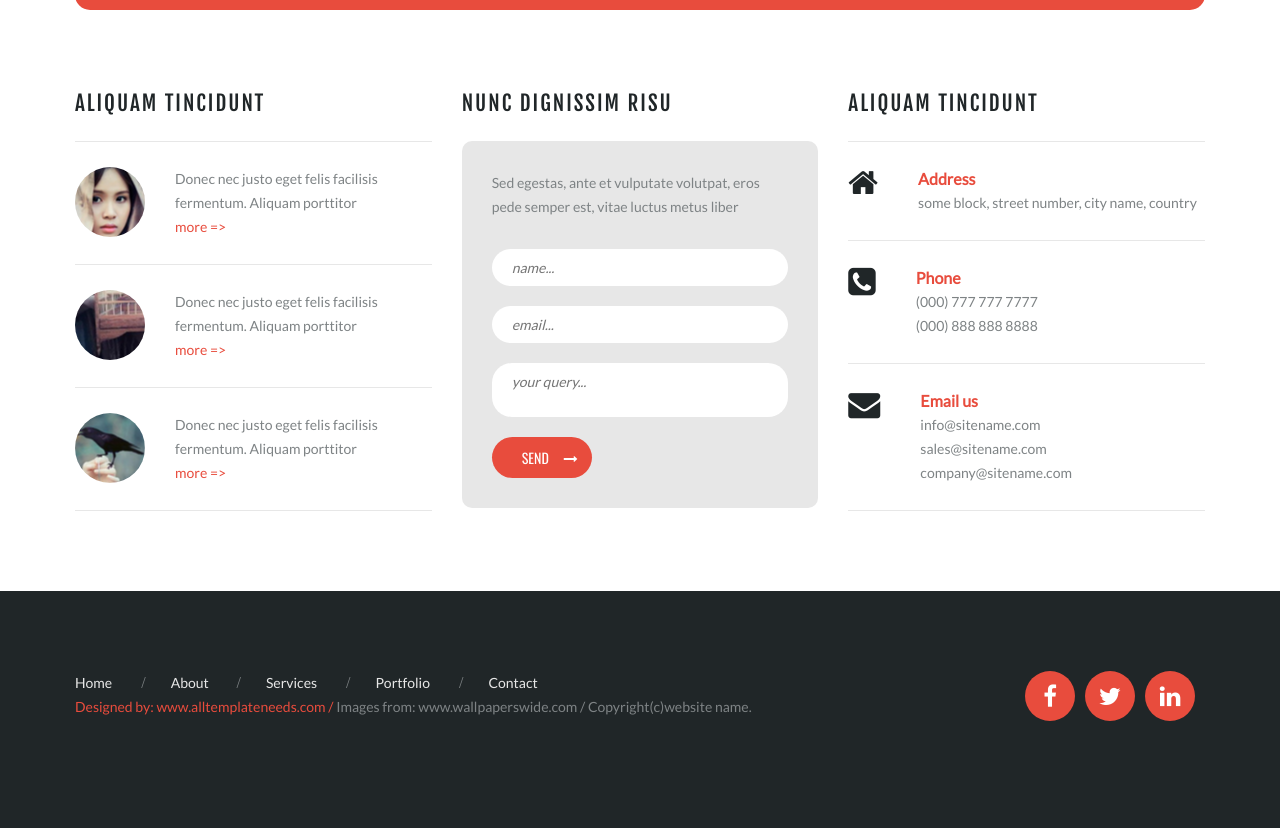
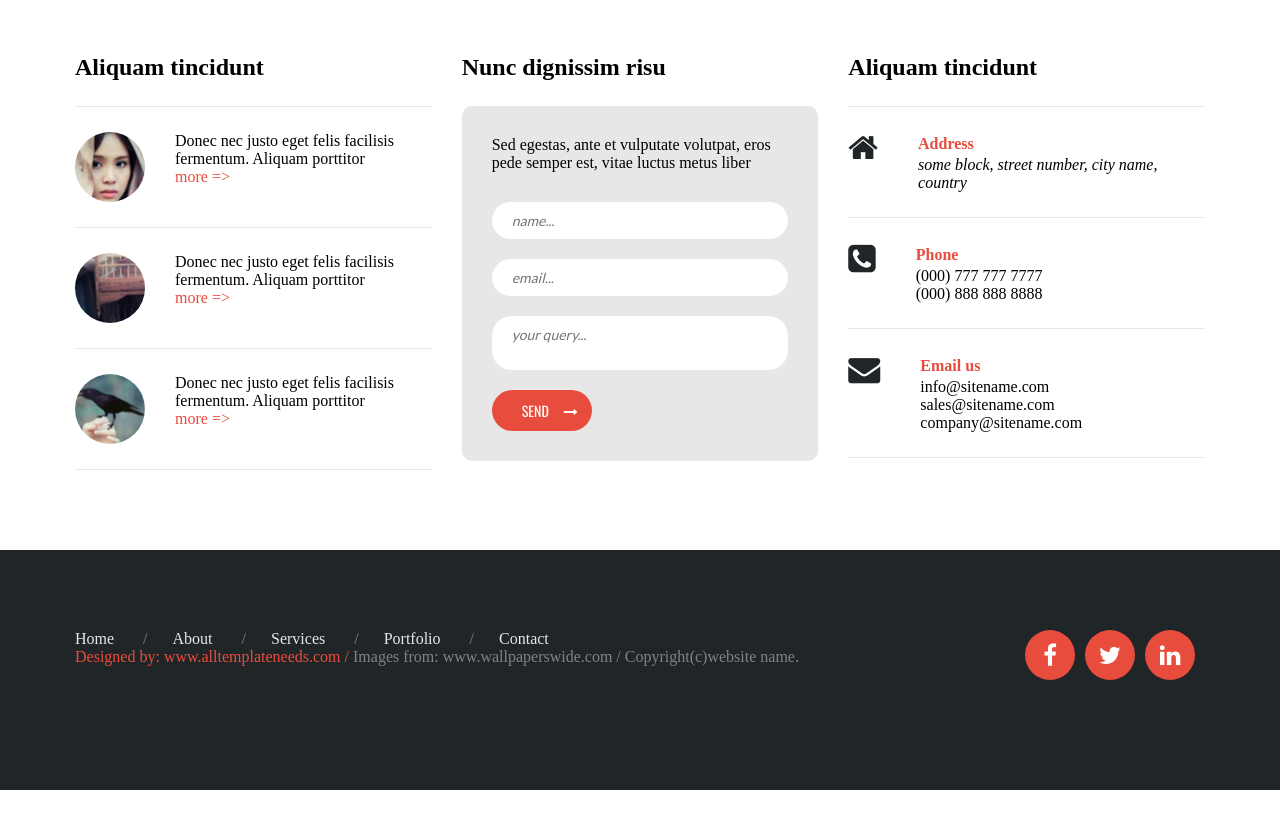
Before and after one commit to ElizavetaBuraya/flex-page, a plain HTML site: page index.html in a window 1280 px wide. Shown: the part 1894-2722 px from the top of the page. After the commit the page ends 2684 px from the top, so only its background shows below. Drawn offline with nearby package versions, Linux system fonts and the light colour scheme.

Commit message:
Removed some util classes

```diff
--- a/index.html
+++ b/index.html
@@ -78,7 +78,7 @@
                     <button class="o-carousel__button o-carousel__button_prev"></button>
                     <button class="o-carousel__button o-carousel__button_next"></button>
                 </div>
-                    <h1 class="o-carousel__header u-header-1">
+                    <h1 class="o-carousel__header">
                         Clivuaum tinc
                     <hr class="o-carousel__separator"><br>
                     Nunc Dignissim risus id metus</h1>
@@ -91,8 +91,8 @@
             <section class="c-features__feature-item">
                 <div class="c-features__icon c-features__icon-1"></div>
                 <div class="c-features__text">
-                    <h2 class="c-features__header u-header-2">Aliquam tincidunt</h2>
-                    <p class="c-features__paragraph u-text">Donec nec justo eget felis facilisis fermen&shy;tum.
+                    <h2 class="c-features__header">Aliquam tincidunt</h2>
+                    <p class="c-features__paragraph">Donec nec justo eget felis facilisis fermen&shy;tum.
                         Aliquam porttitor mauris sit amet orci. Aenean dignissim pellentesq
                         <a href="#" class="u-more">=> more</a></p>
                 </div>
@@ -100,8 +100,8 @@
             <section class="c-features__feature-item">
                 <div class="c-features__icon c-features__icon-2"></div>
                 <div class="c-features__text">
-                    <h2 class="c-features__header u-header-2">Cras ornare tristiqu</h2>
-                        <p class="c-features__paragraph u-text">Jonec nec justo eget felis facilisis fermen&shy;tum.
+                    <h2 class="c-features__header">Cras ornare tristiqu</h2>
+                        <p class="c-features__paragraph">Jonec nec justo eget felis facilisis fermen&shy;tum.
                             Aliquam porttitor mauris sit amet orci. Aenean dignissim pellentesq
                             <a href="#" class="u-more">=> more</a></p>
                 </div>
@@ -109,8 +109,8 @@
             <section class="c-features__feature-item">
                 <div class="c-features__icon c-features__icon-3"></div>
                 <div class="c-features__text">
-                    <h2 class="c-features__header u-header-2">Vivamus vestibulum</h2>
-                    <p class="c-features__paragraph u-text">Conec nec justo eget felis facilisis fermen&shy;tum.
+                    <h2 class="c-features__header">Vivamus vestibulum</h2>
+                    <p class="c-features__paragraph">Conec nec justo eget felis facilisis fermen&shy;tum.
                         Aliquam porttitor mauris sit amet orci. Aenean dignissim pellentesq
                         <a href="#" class="u-more">=> more</a></p>
                 </div>
@@ -119,21 +119,21 @@
         <div class="c-content u-wrapper u-container">
            <article class="c-article">
                <div class="c-article__content">
-                   <h2 class="c-article__header u-header-2">Donec nec justo eget felis facilisis fermentum.
+                   <h2 class="c-article__header">Donec nec justo eget felis facilisis fermentum.
                        Aliquam porttitor sit amet orci. Aenean dignissim pellentesque felis</h2>
-                   <h3 class="c-article__remark u-header-3">Civamus vestibulum nulla nec ante</h3>
+                   <h3 class="c-article__remark">Civamus vestibulum nulla nec ante</h3>
                    <section class="c-posts">
                        <section class="c-post">
-                           <h4 class="c-post__title u-header-4">Sed egestas anteet</h4>
-                           <p class="c-post__text u-text">Eros pede semper est, vitae luctus metus libero eu augue.
+                           <h4 class="c-post__title">Sed egestas anteet</h4>
+                           <p class="c-post__text">Eros pede semper est, vitae luctus metus libero eu augue.
                                Morbi purus libero, faucibus adipiscing, commodo quis, gravida id, est.
                                Sed lectus. Praesent elementum hendrerit tortor.
                                Ultrices sagittis, mi neque euismod dui, eu pulvinar nunc sapien ornare nisl. </p>
                            <a class="c-post__link u-button" href="#">More</a>
                        </section>
                        <section class="c-post">
-                           <h4 class="c-post__title u-header-4">Aenean egestas anteet</h4>
-                           <p class="c-post__text u-text">Lorem pede semper est, vitae luctus metus libero eu augue.
+                           <h4 class="c-post__title">Aenean egestas anteet</h4>
+                           <p class="c-post__text">Lorem pede semper est, vitae luctus metus libero eu augue.
                                Morbi purus libero, faucibus adipiscing, commodo quis, gravida id, est.
                                Sed lectus. Praesent elementum hendrerit tortor.
                                Ultrices sagittis, mi neque euismod dui, eu pulvinar nunc sapien ornare nisl. </p>
@@ -148,14 +148,14 @@
                    <div class="c-subscription-area__paragraph">
                        <div class="c-subscription-area__icon"></div>
                        <div class="c-subscription-area__text">
-                           <h2 class="c-subscription-area__header u-header-2">Donec nec justo eget</h2>
-                           <blockquote class="c-subscription-area__quote u-text">" Ede semper est, vitae luctus metus
+                           <h2 class="c-subscription-area__header">Donec nec justo eget</h2>
+                           <blockquote class="c-subscription-area__quote">" Ede semper est, vitae luctus metus
                                libero eu augue. Morb sipo ipiscing, commodo quis, gravida... " -
                                <i class="c-subscription-area__author">Kohn Doe / company name</i></blockquote>
                        </div>
                    </div>
                    <form class="c-subscription-area__form">
-                       <h2 class="c-subscription-area__header u-header-2">Morbi vitae luctus</h2>
+                       <h2 class="c-subscription-area__header">Morbi vitae luctus</h2>
                        <div class="c-subscription-area__form-controls">
                            <input class="c-subscription-area__input" type="text"
                                   placeholder="enter your email id here..."title="subscribe" />
@@ -166,27 +166,27 @@
            </div>
            <div class="c-social">
                <div class="c-links">
-                   <h2 class="c-links__header u-header-2">Aliquam tincidunt</h2>
+                   <h2 class="c-links__header">Aliquam tincidunt</h2>
                    <section class="c-link">
                        <div class="c-link__icon c-link__icon-1"></div>
-                       <p class="u-text">Donec nec justo eget felis facilisis fermentum. Aliquam porttitor<br>
+                       <p>Donec nec justo eget felis facilisis fermentum. Aliquam porttitor<br>
                            <a href="#" class="u-more">more =></a></p>
                    </section>
                    <section  class="c-link">
                        <div class="c-link__icon c-link__icon-2"></div>
-                       <p class="u-text">Donec nec justo eget felis facilisis fermentum. Aliquam porttitor<br>
+                       <p>Donec nec justo eget felis facilisis fermentum. Aliquam porttitor<br>
                            <a href="#" class="u-more">more =></a></p>
                    </section>
                    <section class="c-link">
                        <div class="c-link__icon c-link__icon-3"></div>
-                       <p class="u-text">Donec nec justo eget felis facilisis fermentum. Aliquam porttitor<br>
+                       <p>Donec nec justo eget felis facilisis fermentum. Aliquam porttitor<br>
                            <a href="#" class="u-more">more =></a></p>
                    </section>
                </div>
                <div class="c-feedback">
-                   <h2 class="c-feedback__header u-header-2">Nunc dignissim risu</h2>
+                   <h2 class="c-feedback__header">Nunc dignissim risu</h2>
                    <form class="c-feedback__form">
-                       <p class="c-feedback__text u-text">Sed egestas, ante et vulputate volutpat, eros pede semper est,
+                       <p class="c-feedback__text">Sed egestas, ante et vulputate volutpat, eros pede semper est,
                            vitae luctus metus liber</p>
                        <input class="c-feedback__input" type="text" placeholder="name..." title="name" />
                        <input class="c-feedback__input" type="email"  placeholder="email..." title="email" />
@@ -195,29 +195,29 @@
                    </form>
                </div>
                <div class="c-contacts">
-                   <h2 class="c-contacts__header u-header-2">Aliquam tincidunt</h2>
+                   <h2 class="c-contacts__header">Aliquam tincidunt</h2>
                    <section class="c-contact">
                        <span class="c-contact__icon c-contact__icon-1"></span>
                        <div class="c-contact__content">
-                           <h4 class="c-contact__name u-header-4">Address</h4>
-                           <address class="u-text">some block, street number, city name, country</address>
+                           <h4 class="c-contact__name">Address</h4>
+                           <address>some block, street number, city name, country</address>
                        </div>
                    </section>
                    <section class="c-contact">
                        <span class="c-contact__icon c-contact__icon-2"></span>
                        <div class="c-contact__content">
-                           <h4 class="c-contact__name u-header-4">Phone</h4>
-                           <p class="u-text">(000) 777 777 7777</p>
-                           <p class="u-text">(000) 888 888 8888</p>
+                           <h4 class="c-contact__name">Phone</h4>
+                           <p>(000) 777 777 7777</p>
+                           <p>(000) 888 888 8888</p>
                        </div>
                    </section>
                    <section class="c-contact">
                        <span class="c-contact__icon c-contact__icon-3"></span>
                        <div class="c-contact__content">
-                           <h4 class="c-contact__name u-header-4">Email us</h4>
-                           <p class="u-text">info@sitename.com</p>
-                           <p class="u-text">sales@sitename.com</p>
-                           <p class="u-text">company@sitename.com</p>
+                           <h4 class="c-contact__name">Email us</h4>
+                           <p>info@sitename.com</p>
+                           <p>sales@sitename.com</p>
+                           <p>company@sitename.com</p>
                        </div>
                    </section>
                </div>
@@ -229,30 +229,30 @@
             <div class="o-footer__text">
                 <ul class="o-footer__links-list">
                     <li>
-                        <a class="o-footer__link u-text" href="#">Home</a>
+                        <a class="o-footer__link" href="#">Home</a>
                         <span class="o-footer__link-separator">/</span>
                     </li>
                     <li>
-                        <a class="o-footer__link u-text" href="#">About
+                        <a class="o-footer__link" href="#">About
                         </a><span class="o-footer__link-separator">/</span>
                     </li>
                     <li>
-                        <a class="o-footer__link u-text" href="#">Services</a>
+                        <a class="o-footer__link" href="#">Services</a>
                         <span class="o-footer__link-separator">/</span>
                     </li>
                     <li>
-                        <a class="o-footer__link u-text" href="#">Portfolio</a>
+                        <a class="o-footer__link" href="#">Portfolio</a>
                         <span class="o-footer__link-separator">/</span>
                     </li>
                     <li>
-                        <a class="o-footer__link u-text" href="#">Contact</a>
+                        <a class="o-footer__link" href="#">Contact</a>
                     </li>
                 </ul>
-                <p class="o-footer__copyright u-text">
+                <p class="o-footer__copyright">
                     <span class="u-red">Designed by:</span>
-                    <a class="o-footer__copyright-link u-red" href="#">www.alltemplateneeds.com /</a>
+                    <a class="o-footer__copyright-link u-red" href="http://alltemplateneeds.com">www.alltemplateneeds.com /</a>
                     <span>Images from: </span>
-                    <a class="o-footer__copyright-link" href="#">www.wallpaperswide.com /</a>
+                    <a class="o-footer__copyright-link" href="http://wallpaperswide.com">www.wallpaperswide.com /</a>
                     <span>Copyright(c)website name.</span>
                 </p>
             </div>
```
